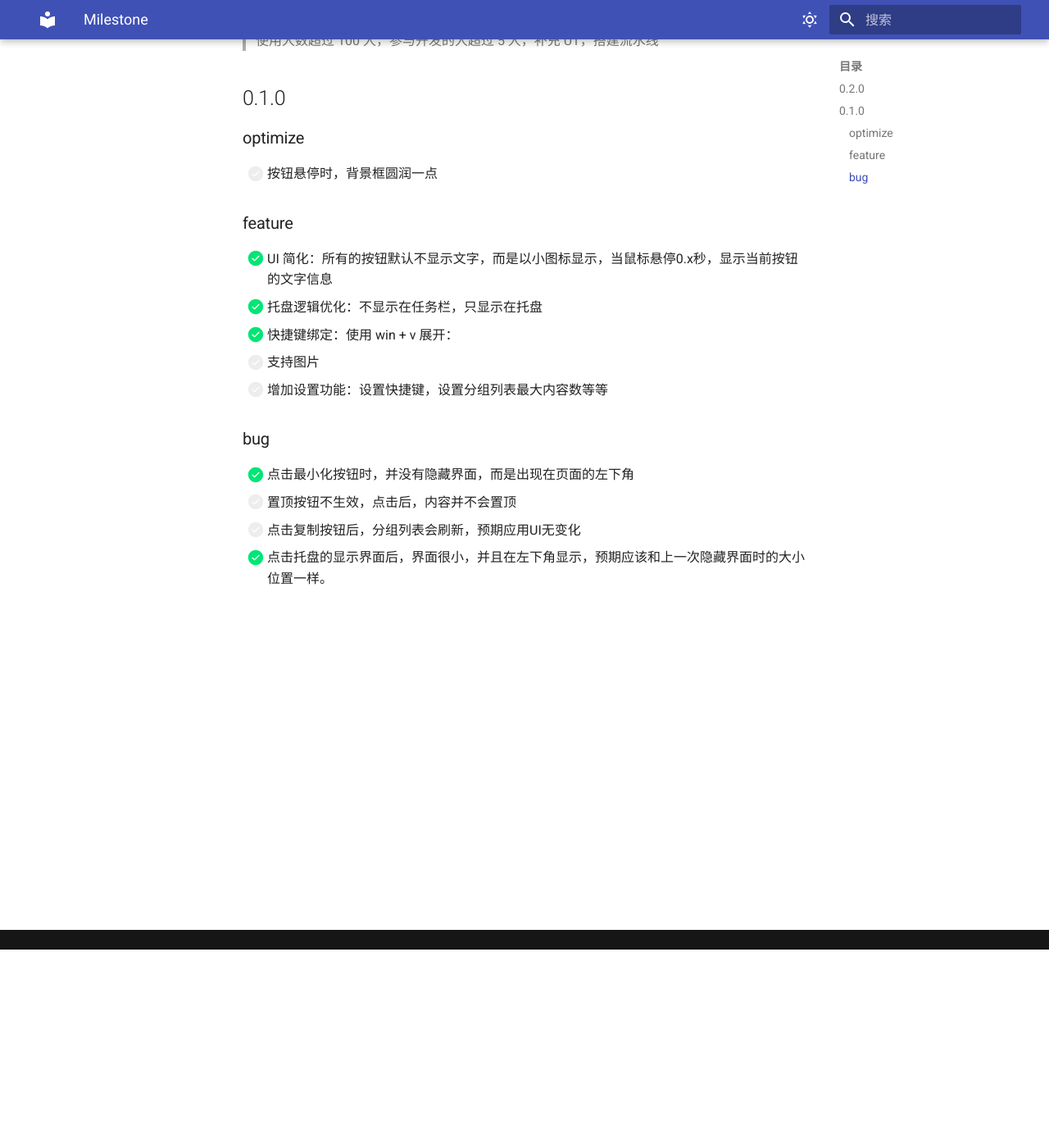
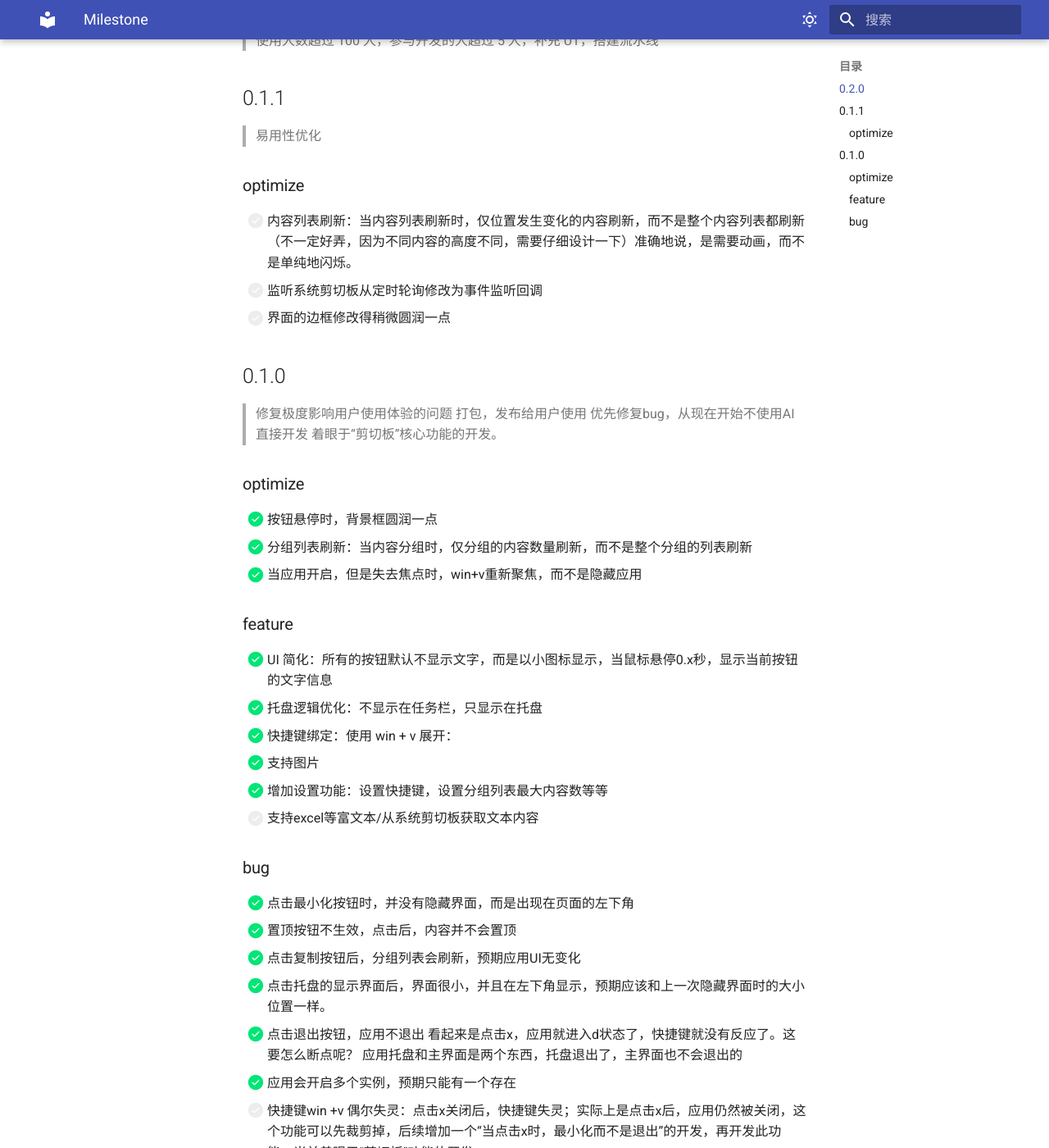
Before and after one commit to mengq627/clipboard, an MkDocs documentation site: the page built from docs/dev/todo.md, in a window 1280 px wide and 1400 px high, scrolled down 242 px. Shown: the whole window at 82% size. Built offline with MkDocs 1.6.1 and Material for MkDocs 9.7.7, drawn with Linux system fonts in a browser that asks for light colours; some of the changed text lies outside the part shown.

Commit message:
todo.md: update

```diff
--- a/docs/dev/todo.md
+++ b/docs/dev/todo.md
@@ -3,21 +3,42 @@
 ## 0.2.0
 > 使用人数超过 100 人，参与开发的人超过 5 人，补充 UT，搭建流水线
 
-## 0.1.0
+## 0.1.1
+> 易用性优化
 
 ### optimize
-- [ ] 按钮悬停时，背景框圆润一点
+- [ ] 内容列表刷新：当内容列表刷新时，仅位置发生变化的内容刷新，而不是整个内容列表都刷新（不一定好弄，因为不同内容的高度不同，需要仔细设计一下）准确地说，是需要动画，而不是单纯地闪烁。
+- [ ] 监听系统剪切板从定时轮询修改为事件监听回调
+- [ ] 界面的边框修改得稍微圆润一点
+
+## 0.1.0
+> 修复极度影响用户使用体验的问题
+> 打包，发布给用户使用
+> 优先修复bug，从现在开始不使用AI直接开发
+> 着眼于“剪切板”核心功能的开发。
+
+### optimize
+- [x] 按钮悬停时，背景框圆润一点
+- [x] 分组列表刷新：当内容分组时，仅分组的内容数量刷新，而不是整个分组的列表刷新
+- [x] 当应用开启，但是失去焦点时，win+v重新聚焦，而不是隐藏应用
 
 ### feature
 - [x] UI 简化：所有的按钮默认不显示文字，而是以小图标显示，当鼠标悬停0.x秒，显示当前按钮的文字信息
 - [x] 托盘逻辑优化：不显示在任务栏，只显示在托盘
 - [x] 快捷键绑定：使用 win + v 展开：
-- [ ] 支持图片
-- [ ] 增加设置功能：设置快捷键，设置分组列表最大内容数等等
+- [x] 支持图片
+- [x] 增加设置功能：设置快捷键，设置分组列表最大内容数等等
+- [ ] 支持excel等富文本/从系统剪切板获取文本内容
 
 ### bug
 
 - [x] 点击最小化按钮时，并没有隐藏界面，而是出现在页面的左下角
-- [ ] 置顶按钮不生效，点击后，内容并不会置顶
-- [ ] 点击复制按钮后，分组列表会刷新，预期应用UI无变化
+- [x] 置顶按钮不生效，点击后，内容并不会置顶
+- [x] 点击复制按钮后，分组列表会刷新，预期应用UI无变化
 - [x] 点击托盘的显示界面后，界面很小，并且在左下角显示，预期应该和上一次隐藏界面时的大小位置一样。
+- [x] 点击退出按钮，应用不退出
+    看起来是点击x，应用就进入d状态了，快捷键就没有反应了。这要怎么断点呢？
+    应用托盘和主界面是两个东西，托盘退出了，主界面也不会退出的
+- [x] 应用会开启多个实例，预期只能有一个存在
+- [ ] 快捷键win +v 偶尔失灵：点击x关闭后，快捷键失灵；实际上是点击x后，应用仍然被关闭，这个功能可以先裁剪掉，后续增加一个“当点击x时，最小化而不是退出”的开发，再开发此功能。当前着眼于“剪切板”功能的开发。
+- [ ] 复制图片/文本时，存在报错
```
